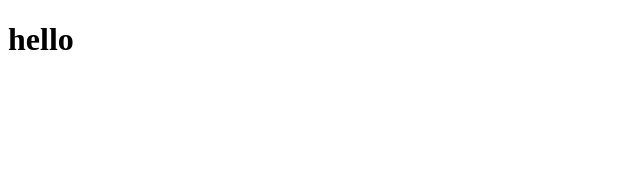
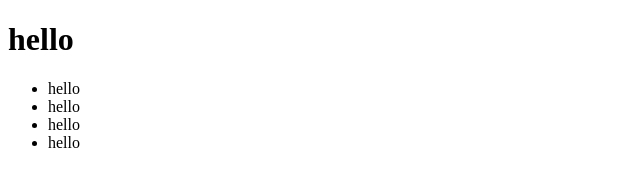
Before and after one commit to koev123/koevsong111, a plain HTML site: page index.html in a window 1280 px wide. Shown: the whole page, without its empty margins (0-640 px from the left). Drawn offline with Linux system fonts and the light colour scheme.

Commit message:
add menu

```diff
--- a/index.html
+++ b/index.html
@@ -8,5 +8,11 @@
 </head>
 <body>
     <h1>hello</h1>
+    <ul>
+        <li>hello</li>
+        <li>hello</li>
+        <li>hello</li>
+        <li>hello</li>
+    </ul>
 </body>
 </html>
```
